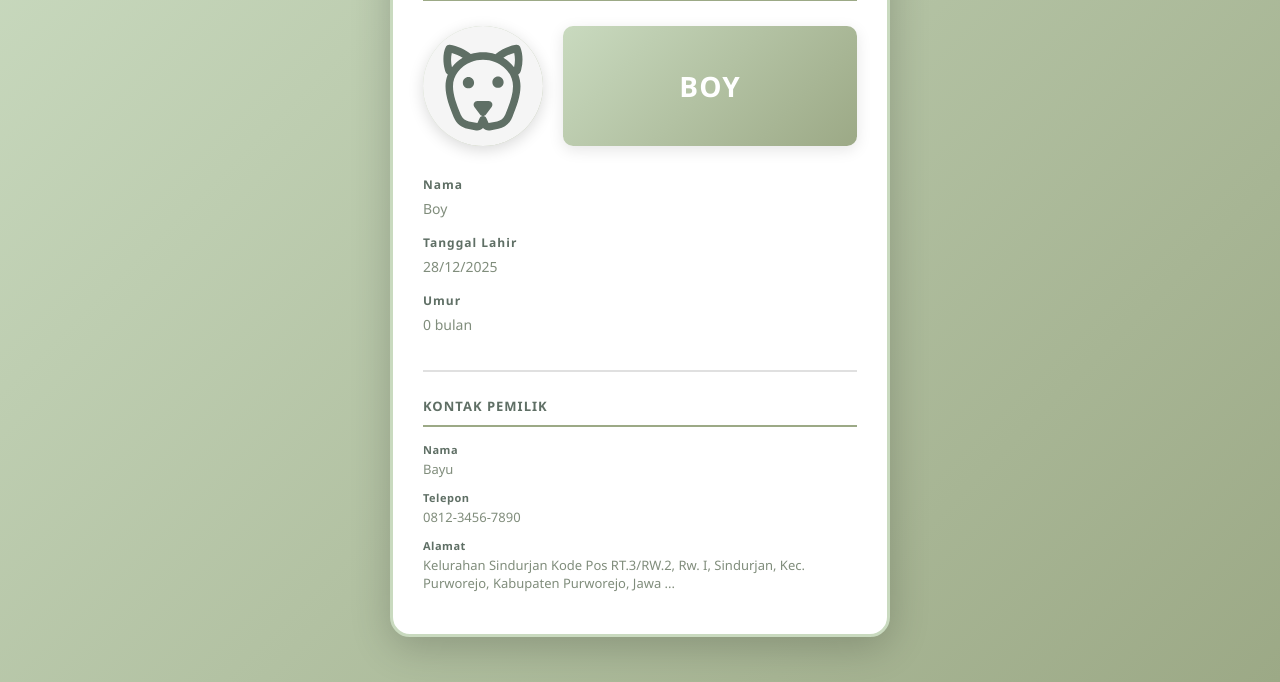
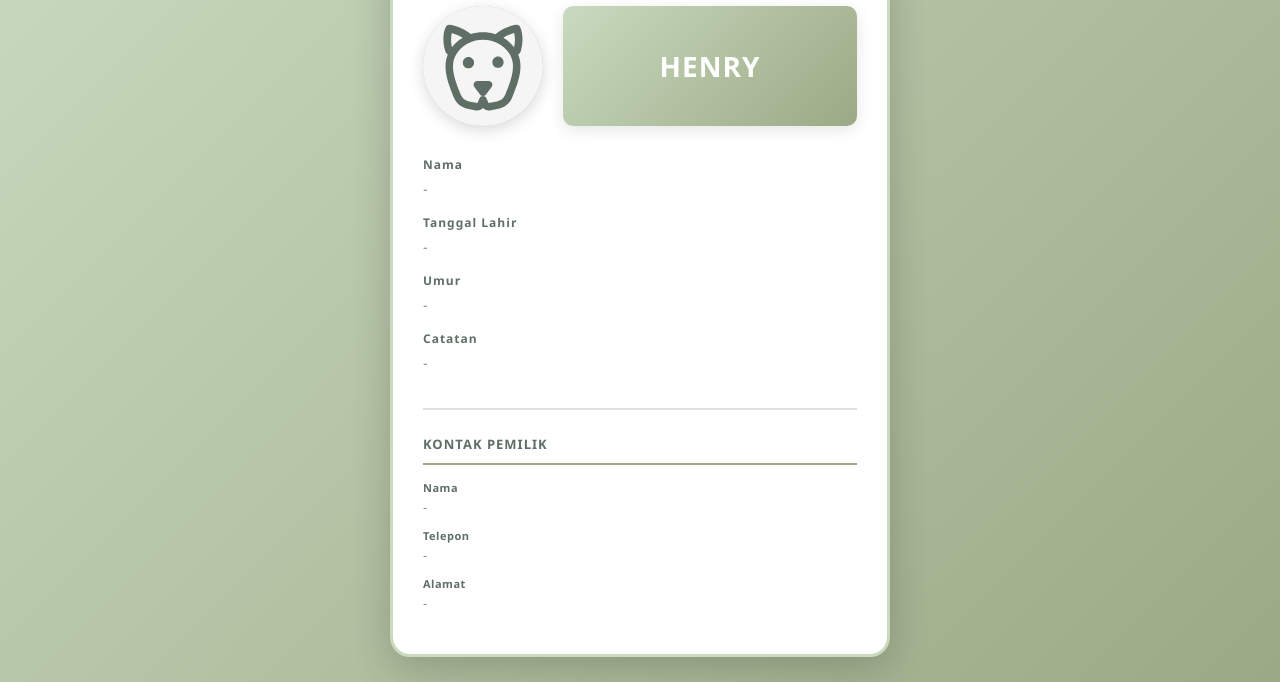
Before and after one commit to bayu242/Pet24Web, a plain HTML site: page index.html in a window 1280 px wide. Shown: the part 118-800 px from the top of the page. Drawn offline with Linux system fonts and the light colour scheme.

Commit message:
fix parser data

```diff
--- a/index.html
+++ b/index.html
@@ -1,4 +1,4 @@
-<!DOCTYPE html>
+<!doctype html>
 <html lang="en">
   <head>
     <meta charset="UTF-8" />
@@ -17,26 +17,35 @@
         <!-- Bagian Foto & Nama Hewan -->
         <div class="petSection">
           <div class="photoCircle">
-            <img id="petPhoto" src="assets/dog.svg" alt="Foto Hewan" class="petPhoto" />
+            <img
+              id="petPhoto"
+              src="assets/dog.svg"
+              alt="Foto Hewan"
+              class="petPhoto"
+            />
           </div>
           <div class="petNameBox">
-            <h1 id="petName" class="petNameTitle">HENRY</h1>
+            <h1 id="petNameHead" class="petNameTitle">HENRY</h1>
           </div>
         </div>
 
         <!-- Bagian Detail Hewan -->
         <div class="petDetails">
-          <div class="detailGroup">
+          <div class="petGroup">
             <label>Nama</label>
-            <p id="detailName">-</p>
+            <p id="petName">-</p>
           </div>
-          <div class="detailGroup">
+          <div class="petGroup">
             <label>Tanggal Lahir</label>
-            <p id="detailBirthday">-</p>
+            <p id="petBirthday">-</p>
           </div>
-          <div class="detailGroup">
+          <div class="petGroup">
             <label>Umur</label>
-            <p id="detailAge">-</p>
+            <p id="petAge">-</p>
+          </div>
+          <div class="petGroup">
+            <label>Catatan</label>
+            <p id="petNote">-</p>
           </div>
         </div>
 
@@ -49,11 +58,12 @@
           </div>
           <div class="contactGroup">
             <label>Telepon</label>
-            <p id="ownerPhone">-</p>
+            <p id="ownerContact">-</p>
           </div>
           <div class="contactGroup">
             <label>Alamat</label>
             <p id="ownerAddress">-</p>
+            <div id="maps"></div>
           </div>
         </div>
       </div>
--- a/script.js
+++ b/script.js
@@ -1,34 +1,13 @@
 // Fungsi get icon hewan berdasarkan tipe
 function getPetIcon(petType) {
-  // Tentukan icon berdasarkan tipe hewan
-  // ct = kucing (cat), dg = anjing (dog)
-  let iconPath = "assets/dog.svg"; // default
-
   if (petType === "ct") {
-    iconPath = "assets/cat.svg";
-  } else if (petType === "dg") {
-    iconPath = "assets/dog.svg";
-  }
-
-  return iconPath;
-}
-
-// Fungsi format tanggal
-function formatDate(dateString) {
-  if (!dateString) return "-";
-  // Handle format DD/MM/YYYY
-  try {
-    const [day, month, year] = dateString.split("/");
-    if (day && month && year) {
-      return `${day}/${month}/${year}`;
-    }
-    return dateString;
-  } catch {
-    return dateString;
+    return "assets/cat.svg";
+  } else {
+    return "assets/dog.svg";
   }
 }
 
-// Fungsi hitung umur (tahun dan bulan)
+// Fungsi hitung umur (tahun, bulan, dan hari)
 function calculateAge(birthDateString) {
   if (!birthDateString) return "-";
 
@@ -42,13 +21,17 @@ function calculateAge(birthDateString) {
 
     let years = today.getFullYear() - birthDate.getFullYear();
     let months = today.getMonth() - birthDate.getMonth();
+    let days = today.getDate() - birthDate.getDate();
 
-    // Sesuaikan jika hari ulang tahun belum terjadi bulan ini
-    if (today.getDate() < birthDate.getDate()) {
+    // Sesuaikan jika hari negatif
+    if (days < 0) {
       months--;
+      // Ambil jumlah hari dari bulan sebelumnya
+      const prevMonth = new Date(today.getFullYear(), today.getMonth(), 0);
+      days += prevMonth.getDate();
     }
 
-    // Sesuaikan bulan negatif
+    // Sesuaikan jika bulan negatif
     if (months < 0) {
       years--;
       months += 12;
@@ -64,32 +47,45 @@ function calculateAge(birthDateString) {
     if (months > 0) {
       ageText += (ageText ? " " : "") + `${months} bulan`;
     }
+    if (days > 0) {
+      ageText += (ageText ? " " : "") + `${days} hari`;
+    }
 
-    return ageText || "0 bulan";
+    return ageText || "0 hari";
   } catch {
     return "-";
   }
-}
-
-// Fungsi format alamat
+} // Fungsi format alamat
 function formatAddress(address) {
   if (!address) return "-";
   // Potong jika terlalu panjang
   return address.length > 100 ? address.substring(0, 100) + "..." : address;
 }
 
-// Data hewan default
+function capitalizeFirstLetter(string) {
+  if (string.length === 0) {
+    return string; // Handles empty strings gracefully
+  }
+  return string.charAt(0).toUpperCase() + string.slice(1);
+}
+
 const defaultData = {
-  n: "Boy",
-  pbd: "28/12/2025",
+  on: "Bayu Seto Aji",
+  oc: "085875777353",
+  pn: "Boy",
+  pbd: "20/04/2018",
   pt: "ct",
-  own: "Bayu",
-  pn: "0812-3456-7890",
   pl: {
-    address: "Kelurahan Sindurjan Kode Pos RT.3/RW.2, Rw. I, Sindurjan, Kec. Purworejo, Kabupaten Purworejo, Jawa Tengah 54113, Indonesia",
-    coords: { lat: -7.7115737, long: 109.9974265 }
-  }
+    adr: "Kelurahan Sindurjan Kode Pos RT.3/RW.2, Rw. I, Sindurjan, Kec. Purworejo, Kabupaten Purworejo, Jawa Tengah 54113, Indonesia",
+    crd: {
+      la: -7.7115737,
+      lo: 109.9974265,
+    },
+  },
+  n: "suka makan tongkol",
 };
+
+// console.log(encodeURIComponent(JSON.stringify(defaultData)));
 
 // Fungsi untuk menginisialisasi data
 function initializePetData() {
@@ -97,50 +93,48 @@ function initializePetData() {
   const searchParams = new URLSearchParams(window.location.search);
   const dataParam = searchParams.get("d");
 
-  // Parse data dari URL atau gunakan default
-  let petData = defaultData;
+  let petData = dataParam;
   if (dataParam) {
     try {
-      petData = JSON.parse(decodeURIComponent(dataParam));
-      // Gabungkan dengan default jika ada field yang hilang
-      petData = { ...defaultData, ...petData };
+      petData = JSON.parse(dataParam);
+      console.log(petData);
     } catch (error) {
       console.error("Error parsing data:", error);
-      petData = defaultData;
     }
   }
 
-  // Log data untuk debugging
-  console.log("Data Hewan:", petData);
-  console.log("Tipe Hewan (pt):", petData.pt);
-  console.log("Icon Path:", getPetIcon(petData.pt));
+  // pet data
+  document.getElementById("petNameHead").innerHTML = capitalizeFirstLetter(
+    petData.pn,
+  );
+  document.getElementById("petName").innerHTML = capitalizeFirstLetter(
+    petData.pn,
+  );
+  document.getElementById("petBirthday").innerHTML = petData.pbd;
+  document.getElementById("petAge").innerHTML = calculateAge(petData.pbd);
+  document.getElementById("petNote").innerHTML = petData.n;
 
-  // Isi detail hewan
-  document.getElementById("petName").textContent = (petData.n || "HENRY").toUpperCase();
-  document.getElementById("detailName").textContent = petData.n || "-";
-  document.getElementById("detailBirthday").textContent = formatDate(petData.pbd);
-  document.getElementById("detailAge").textContent = calculateAge(petData.pbd);
+  // owner data
+  document.getElementById("ownerName").innerHTML = petData.on;
+  document.getElementById("ownerContact").innerHTML = petData.oc;
+  document.getElementById("ownerAddress").innerHTML = petData.pl.adr;
 
-  // Isi kontak pemilik
-  document.getElementById("ownerName").textContent = petData.own || "-";
-  document.getElementById("ownerPhone").textContent = petData.pn || "-";
-  document.getElementById("ownerAddress").textContent = formatAddress(petData.pl?.address);
-  document.getElementById("ownerEmail").textContent = petData.email || "-";
+  const goToMap = () => {
+    console.log(petData.pl.crd.la);
+  };
 
-  // Set gambar hewan berdasarkan tipe
-  const petPhoto = document.getElementById("petPhoto");
-  const iconPath = getPetIcon(petData.pt);
-  petPhoto.src = iconPath;
-  petPhoto.alt = petData.pt === "ct" ? "Ikon Kucing" : "Ikon Anjing";
-
-  // Log status image
-  petPhoto.onload = () => console.log("✓ Icon berhasil dimuat:", iconPath);
-  petPhoto.onerror = () => console.error("✗ Gagal memuat icon:", iconPath);
+  if (petData.pl.crd.la && petData.pl.crd.lo) {
+    document.getElementById("maps").innerHTML += `<a
+                href="https://www.google.com/maps?q=${petData.pl.crd.la},${petData.pl.crd.lo}"
+              >
+                <img src="assets/location.svg" width="50" />
+              </a>`;
+  }
 }
 
 // Jalankan saat DOM ready
-if (document.readyState === 'loading') {
-  document.addEventListener('DOMContentLoaded', initializePetData);
+if (document.readyState === "loading") {
+  document.addEventListener("DOMContentLoaded", initializePetData);
 } else {
   initializePetData();
 }
--- a/style.css
+++ b/style.css
@@ -110,11 +110,11 @@ body {
   padding-bottom: 20px;
 }
 
-.detailGroup {
+.petGroup {
   margin-bottom: 15px;
 }
 
-.detailGroup label {
+.petGroup label {
   display: block;
   color: var(--color-deepAccent);
   font-weight: bold;
@@ -123,7 +123,7 @@ body {
   margin-bottom: 5px;
 }
 
-.detailGroup p {
+.petGroup p {
   color: var(--color-accent);
   font-size: 14px;
   line-height: 1.5;
```
Also changed, not shown: assets/location.svg (added).
